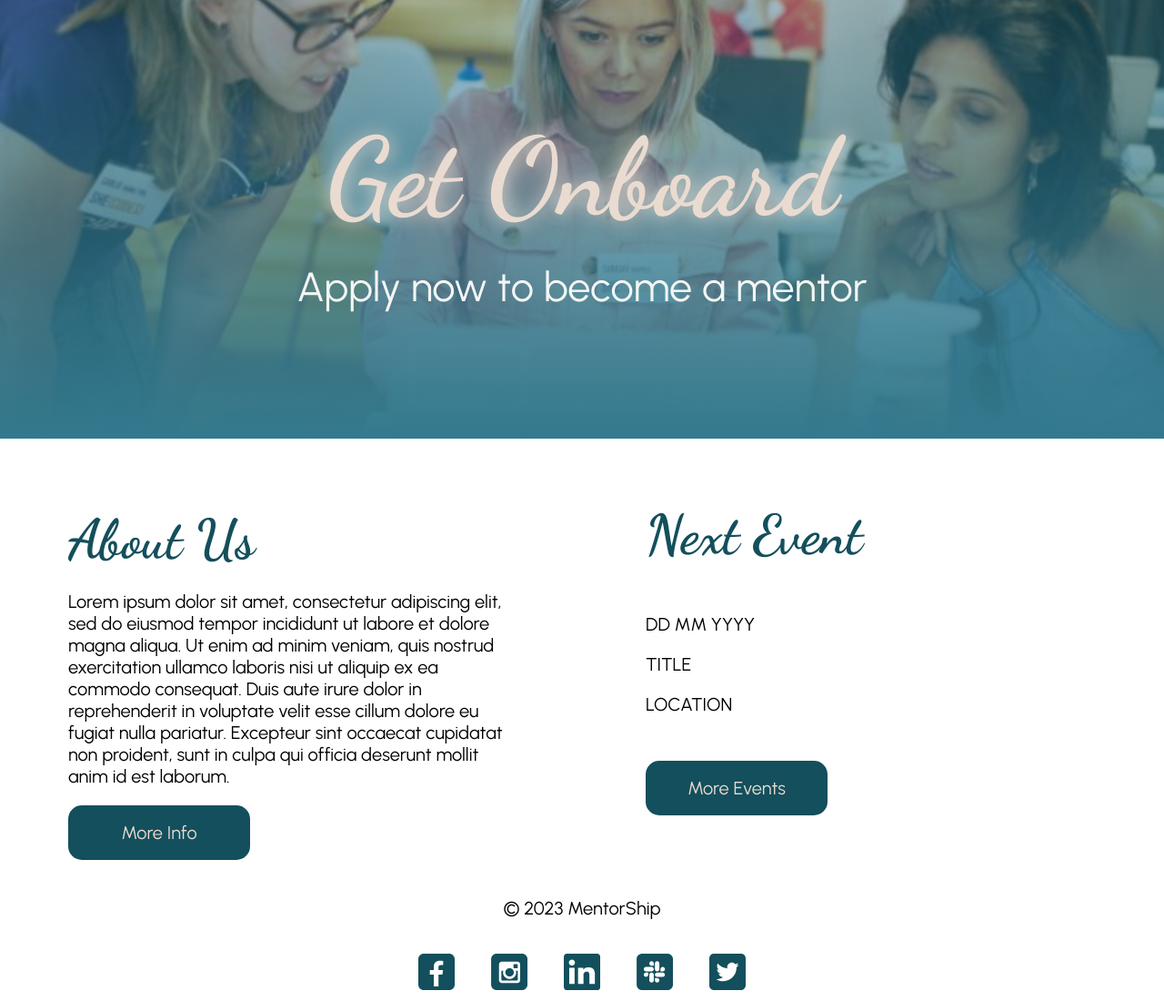
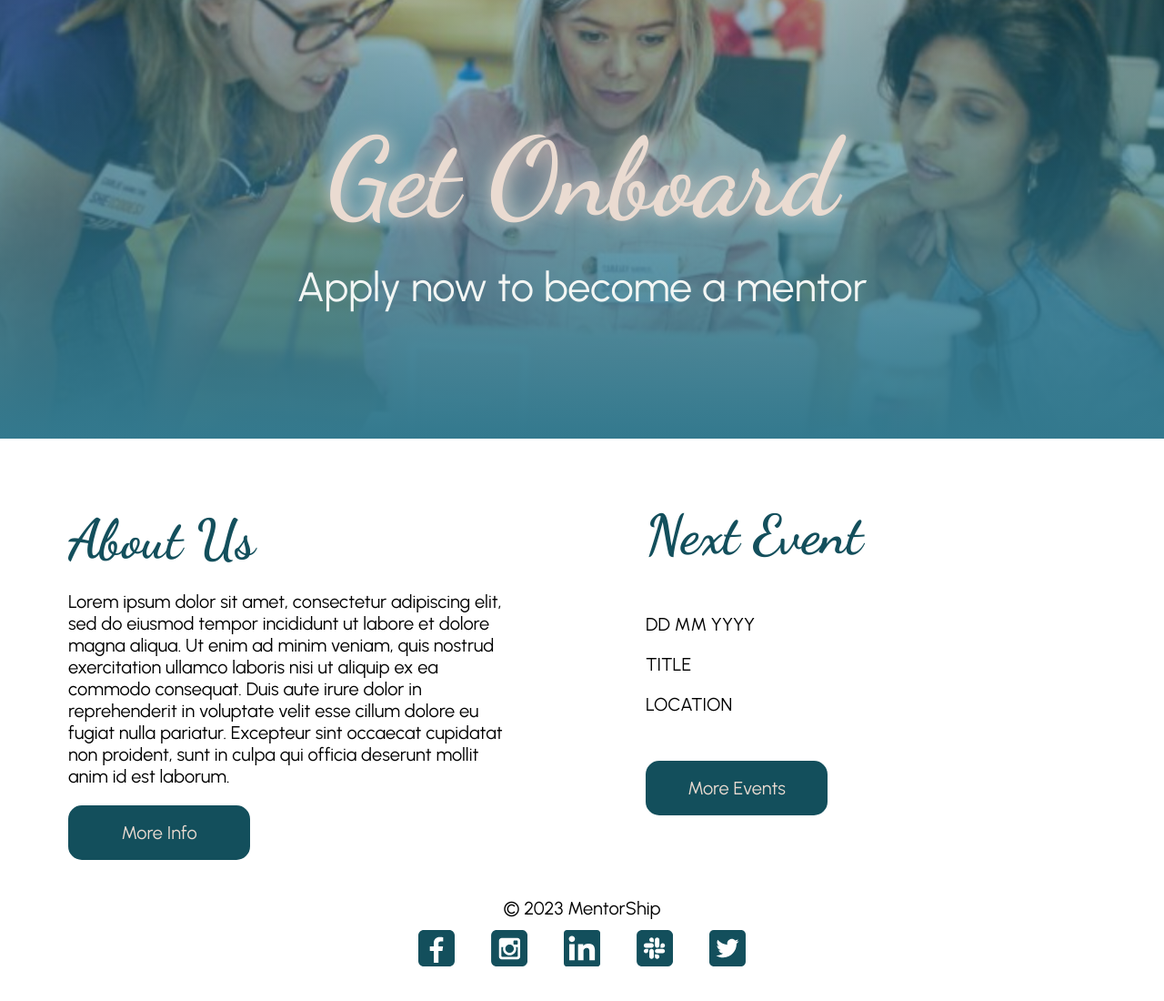
Before and after one commit to SheCodesAus/layer_8_victory_frontend_bris_2023, a React (Vite) app: page / in a window 1280 px wide. Shown: the part 321-1421 px from the top of the page at 91% size. After the commit the page ends 1395 px from the top, so only its background shows below. Built offline with nearby package versions, Linux system fonts and the light colour scheme.

Commit message:
height change

```diff
--- a/src/components/Footer/Footer.css
+++ b/src/components/Footer/Footer.css
@@ -35,6 +35,7 @@ section.footer {
     display: flex;
     flex-direction: column;
     align-items: center;
+    height: 9rem;
 }
 
 .footer-text {
@@ -46,7 +47,7 @@ section.footer {
 }
 
 footer {
-    height: 9rem;
+    height: 7rem;
     bottom: 0;
     left: 0;
     width: 100%;
```
